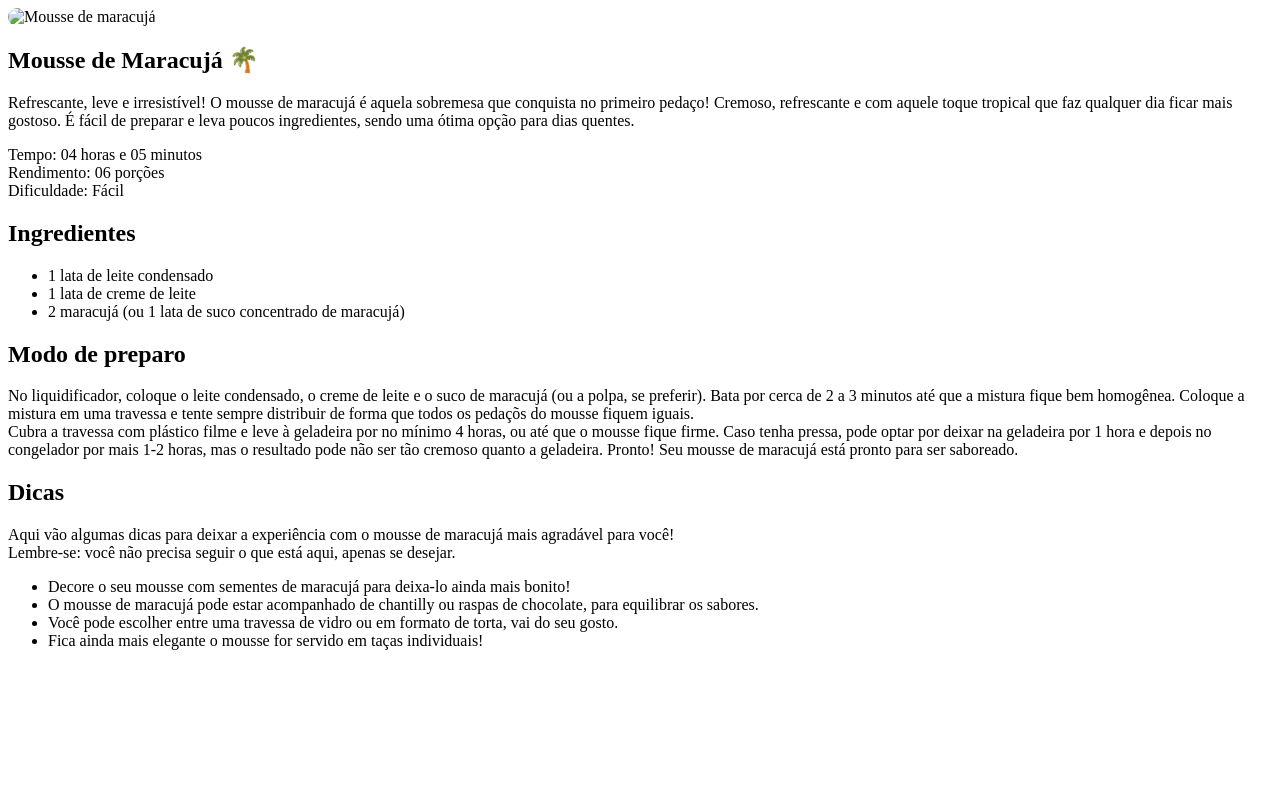
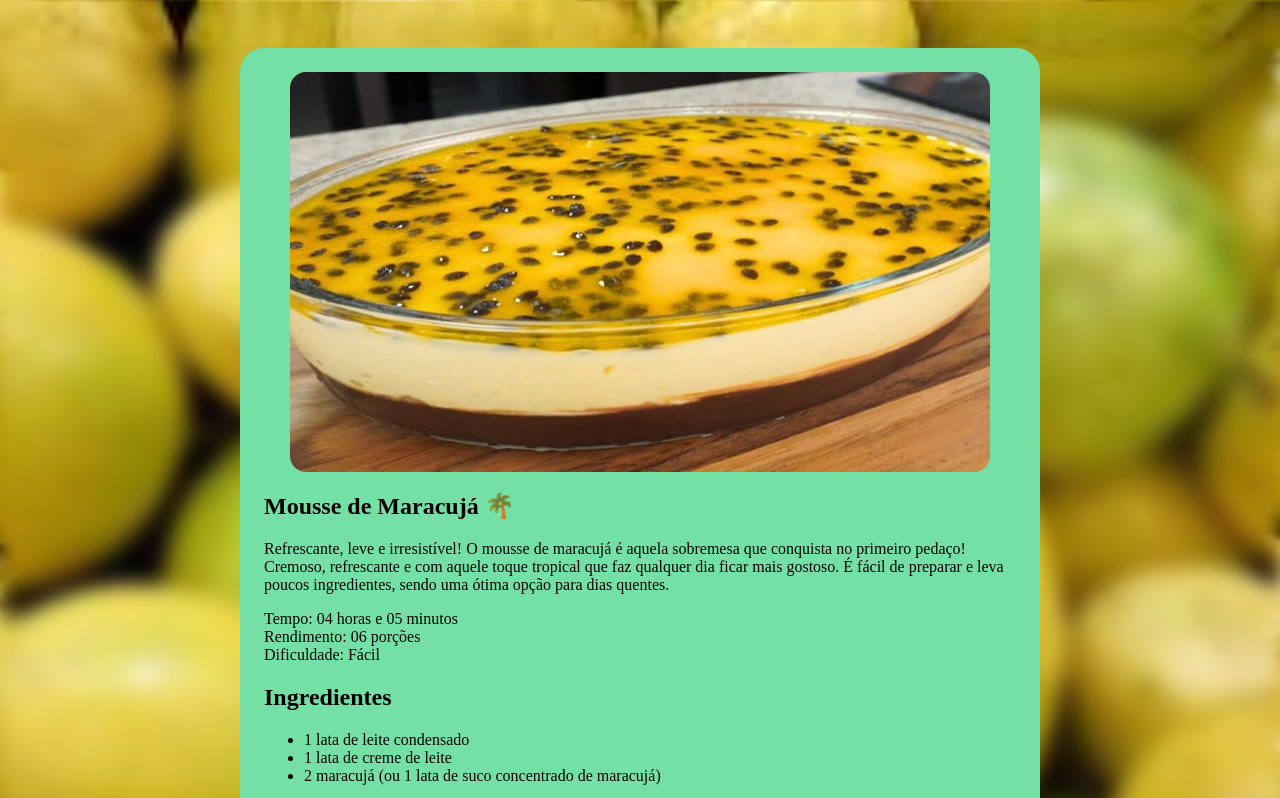
Before and after one commit to perdigaa/receitas-de-mousse, a plain HTML site: page index.html in a window 1280 px wide. Shown: the top 798 px of the page. Drawn offline with Linux system fonts and the light colour scheme.

Commit message:
Adding styles to #page and a new image

```diff
--- a/index.html
+++ b/index.html
@@ -12,7 +12,7 @@
 <!--https://www.tudogostoso.com.br/receita/1599-mousse-de-maracuja.html-->
 
   <div id="page1">
-    <img src="/assets/mousse.jpg" alt="Mousse de maracujá">
+    <img src="/assets/mousse2.jpg" alt="Mousse de maracujá">
     <main id="maracuja">
       <section id="about">
         <h1 id="title">Mousse de Maracujá 🌴</h1>
--- a/style.css
+++ b/style.css
@@ -1,3 +1,38 @@
+body {
+  margin: 0;
+  padding: 0;
+  position: relative;
+  background-image: url(assets/maracuja1.jpg);
+  background-size: cover;
+  height: 100vh;
+}
+
+body::before {
+  content: "";
+  position: absolute;
+  width: 100%;
+  height: 100%;
+  background: inherit;
+  filter: blur(10px);
+  z-index: -1;
+}
+
+#page1 {
+  background-color: #75e0a5;
+  width: 800px;
+  box-sizing: border-box;
+  border-radius: 24px;
+  padding: 24px;
+  margin: 48px auto;
+  display: flex;
+  flex-direction: column;
+  align-items: center;
+
+}
+
 img {
+
+  width: 700px;
+  height: 400px;
   border-radius: 16px;
 }
```
Also changed, not shown: assets/mousse2.jpg (added).
